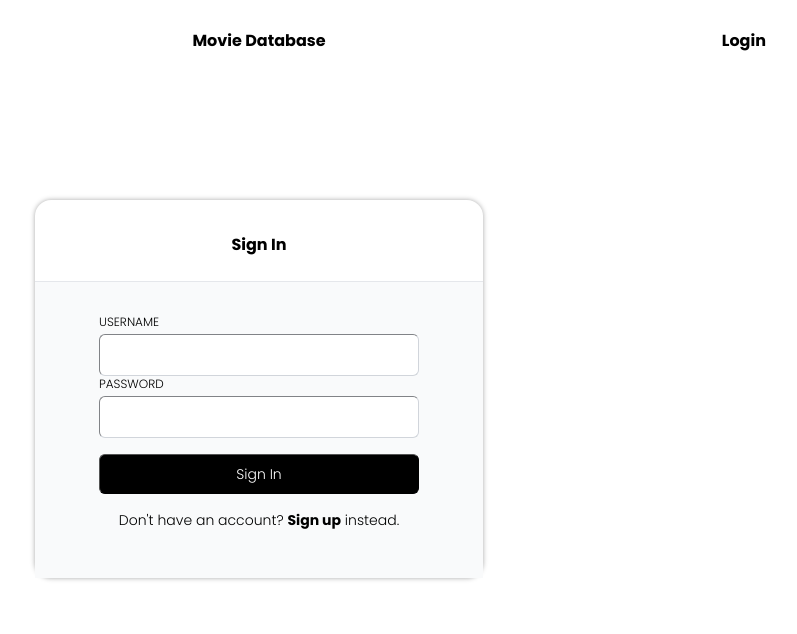
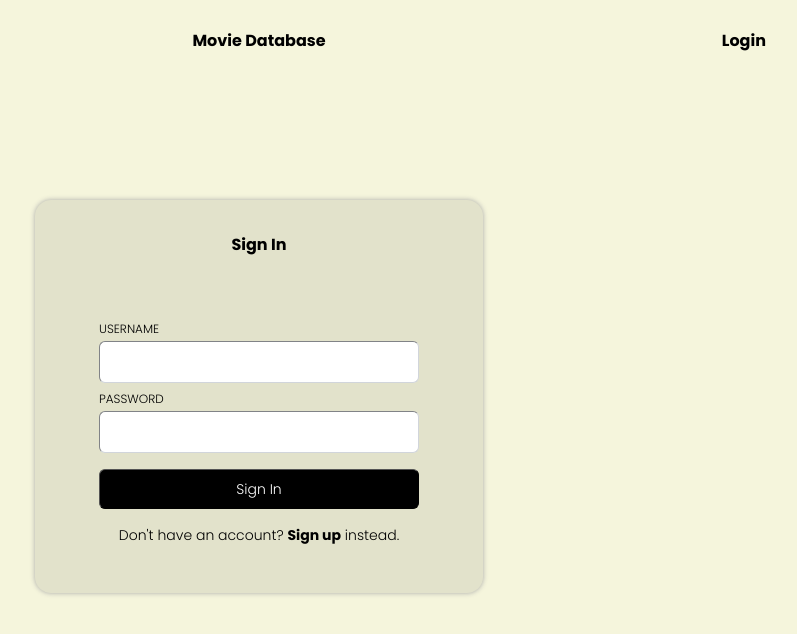
Before and after one commit to hartmann-jonas/movie-db-two, a SvelteKit app: page /login in a window 1280 px wide. Shown: the top 634 px of the page, without its empty margins (381-1178 px from the left). Built offline with nearby package versions, Linux system fonts and the light colour scheme; no server answers.

Commit message:
styling overhaul, country selector

```diff
--- a/src/app.html
+++ b/src/app.html
@@ -10,3 +10,9 @@
 		<div>%sveltekit.body%</div>
 	</body>
 </html>
+
+<style>
+	body {
+		background-color: beige;
+	}
+</style>
--- a/src/routes/login/+page.svelte
+++ b/src/routes/login/+page.svelte
@@ -67,6 +67,7 @@
     margin-right: auto;
     line-height: inherit;
     box-shadow: 0 0 5px darkgray;
+    background-color: rgb(226, 226, 203);
     border: 1px;
     border-radius: 1rem;
     max-width: 28rem;
@@ -79,17 +80,18 @@
     align-items: center;
     flex-direction: column;
     text-align: center;
+    border-radius: 1rem 1rem 0 0;
     padding-left: 4rem;
     padding-right: 4rem;
     padding-top: 2rem;
     padding-bottom: 1.5rem;
-    border-bottom: 1px solid rgb(229, 231, 235);
   }
 
   .loading {
     padding: 5rem;
     text-align: center;
     align-items: center;
+    border-radius: 0 0 1rem 1rem;
   }
 
   form {
@@ -99,11 +101,11 @@
     padding-right: 4rem;
     padding-top: 2rem;
     padding-bottom: 2rem;
-    background-color: rgb(249 250 251);
   }
 
   label {
     text-transform: uppercase;
+    padding-top: .5rem;
     font-size: .75rem;
     line-height: 1rem;
     display: block;
@@ -147,7 +149,7 @@
 
   button:hover {
     color: black;
-    background-color: white;
+    background-color: rgb(250, 250, 237);
   }
 
   .text {
--- a/src/routes/register/+page.svelte
+++ b/src/routes/register/+page.svelte
@@ -64,6 +64,7 @@
     margin-right: auto;
     line-height: inherit;
     box-shadow: 0 0 5px darkgray;
+    background-color: rgb(226, 226, 203);
     border: 1px;
     border-radius: 1rem;
     max-width: 28rem;
@@ -76,17 +77,18 @@
     align-items: center;
     flex-direction: column;
     text-align: center;
+    border-radius: 1rem 1rem 0 0;
     padding-left: 4rem;
     padding-right: 4rem;
     padding-top: 2rem;
     padding-bottom: 1.5rem;
-    border-bottom: 1px solid rgb(229, 231, 235);
   }
 
   .loading {
     padding: 5rem;
     text-align: center;
     align-items: center;
+    border-radius: 0 0 1rem 1rem;
   }
 
   form {
@@ -96,11 +98,11 @@
     padding-right: 4rem;
     padding-top: 2rem;
     padding-bottom: 2rem;
-    background-color: rgb(249 250 251);
   }
 
   label {
     text-transform: uppercase;
+    padding-top: .5rem;
     font-size: .75rem;
     line-height: 1rem;
     display: block;
@@ -144,7 +146,7 @@
 
   button:hover {
     color: black;
-    background-color: white;
+    background-color: rgb(250, 250, 237);
   }
 
   .text {
```
Also changed, not shown: src/routes/movie/[id]/+page.svelte (+16 -6 lines).
